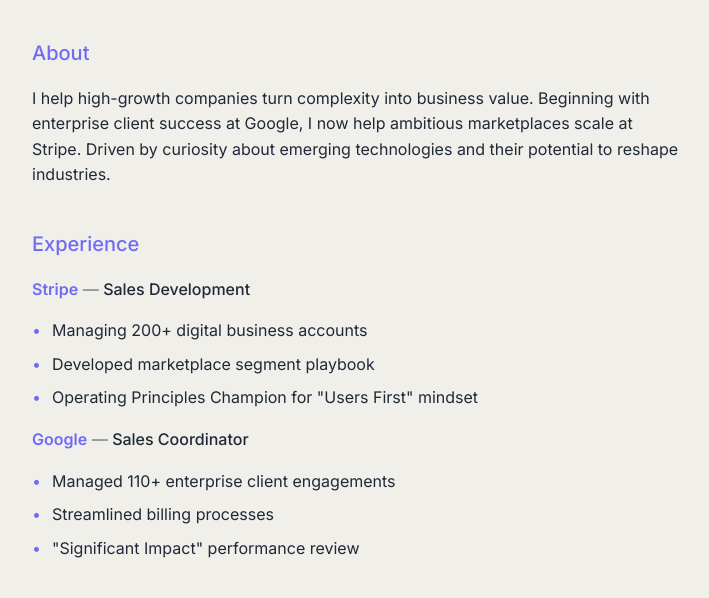
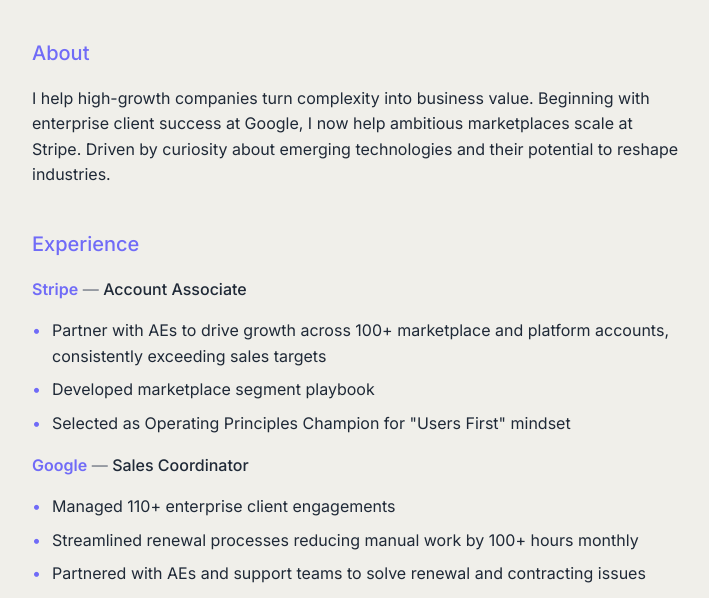
Before and after one commit to faullin/joefaullin, a plain HTML site: page index.html in a window 1280 px wide. Shown: the part 147-745 px from the top of the page, without its empty margins (283-992 px from the left). Drawn offline with Linux system fonts and the light colour scheme.

Commit message:
copy changes in role style

```diff
--- a/index.html
+++ b/index.html
@@ -23,12 +23,12 @@
     <section>
         <h2>Experience</h2>
         <p>
-            <span class="company">Stripe</span> <span class="meta">—</span> <span class="role">Sales Development</span>
+            <span class="company">Stripe</span> <span class="meta">—</span> <span class="role">Account Associate</span>
         </p>
         <ul>
-            <li>Managing 200+ digital business accounts</li>
+            <li>Partner with AEs to drive growth across 100+ marketplace and platform accounts, consistently exceeding sales targets</li>
             <li>Developed marketplace segment playbook</li>
-            <li>Operating Principles Champion for "Users First" mindset</li>
+            <li>Selected as Operating Principles Champion for "Users First" mindset</li>
         </ul>
 
         <p>
@@ -36,8 +36,8 @@
         </p>
         <ul>
             <li>Managed 110+ enterprise client engagements</li>
-            <li>Streamlined billing processes</li>
-            <li>"Significant Impact" performance review</li>
+            <li>Streamlined renewal processes reducing manual work by 100+ hours monthly</li>
+            <li>Partnered with AEs and support teams to solve renewal and contracting issues</li>
         </ul>
         <h2>Education</h2>
         <p>
```
